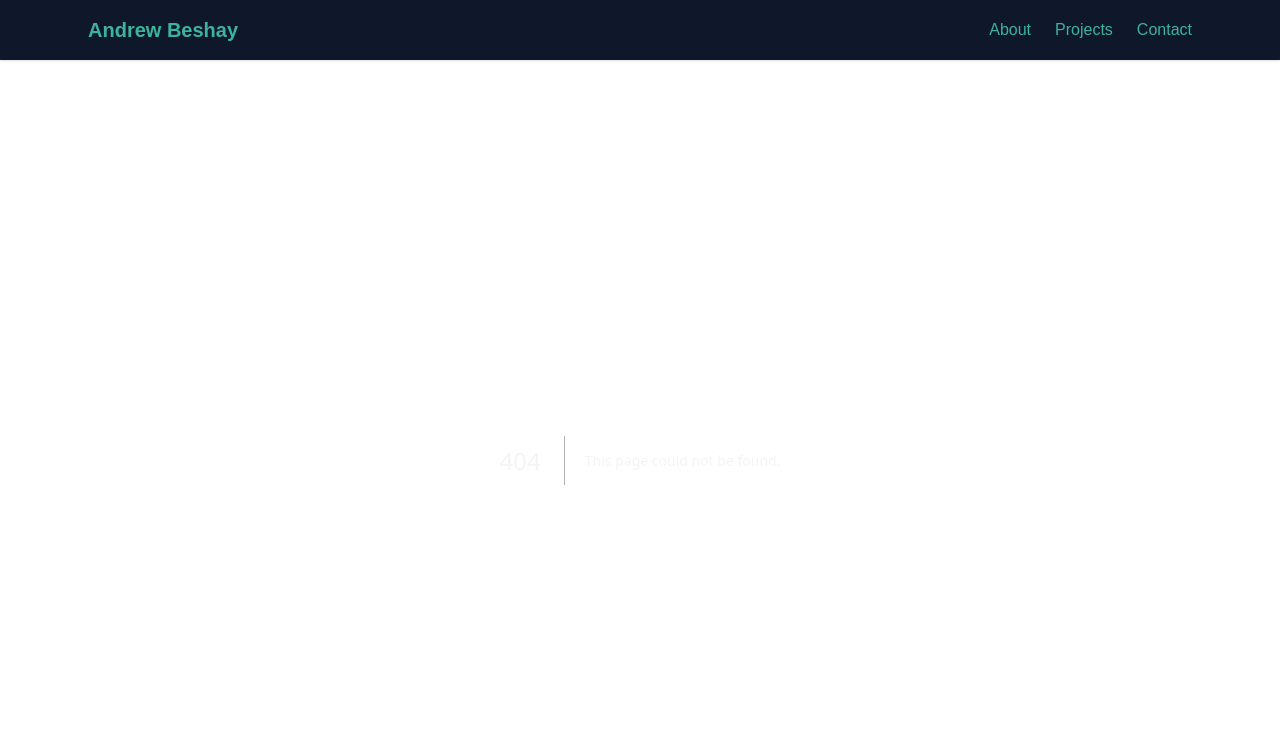
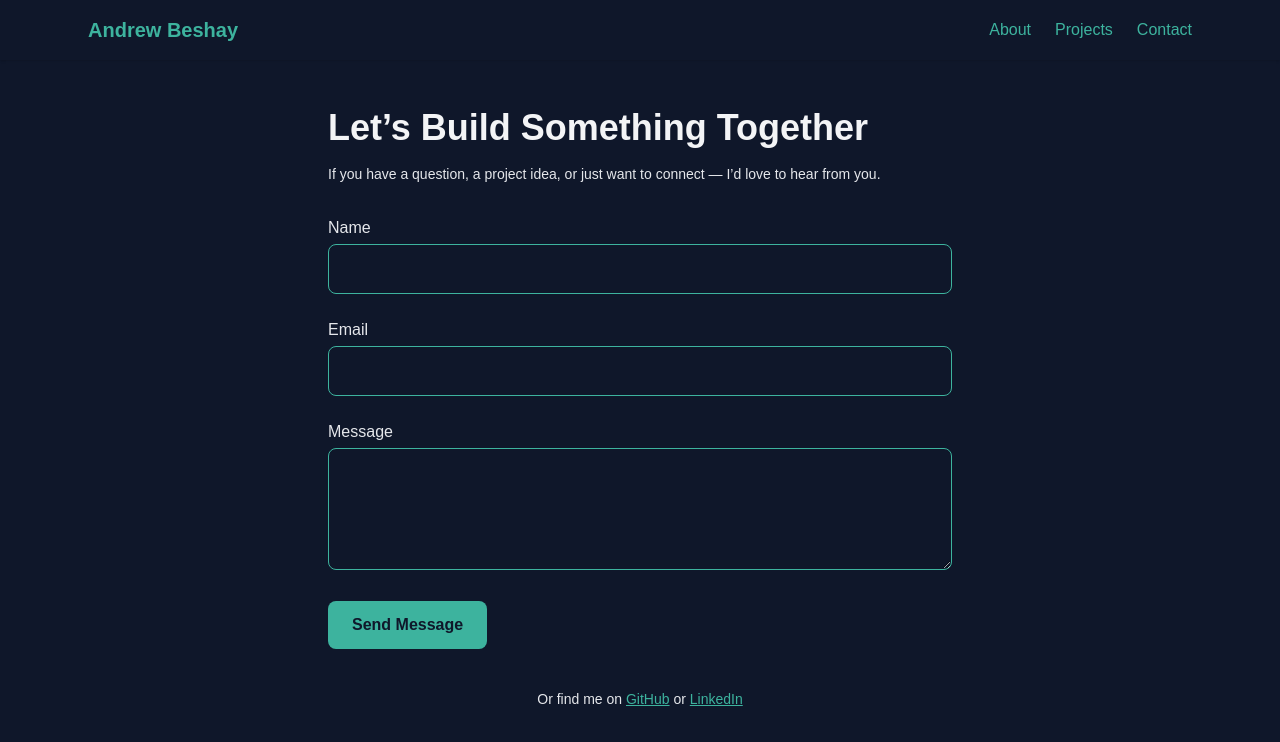
Before and after one commit to andrewbeshay25/My-Portfolio, a Next.js app: page /contact in a window 1280 px wide. Before the commit this address had no page. Shown: the top 742 px of the page. Built offline with nearby package versions, Linux system fonts and the light colour scheme.

Commit message:
Created contacting page

```diff
--- /dev/null
+++ b/src/app/contact/page.tsx
@@ -0,0 +1,61 @@
+export default function ContactPage() {
+    return (
+      <main className="max-w-2xl mx-auto px-6 py-12 text-[color:var(--color-text)]">
+        <h1 className="text-4xl font-bold text-[color:var(--color-primary)] mb-4">
+          Let’s Build Something Together
+        </h1>
+        <p className="mb-8 text-sm">
+          If you have a question, a project idea, or just want to connect — I’d love to hear from you.
+        </p>
+
+        <form className="space-y-6">
+          <div>
+            <label htmlFor="name" className="block mb-1 font-medium">Name</label>
+            <input
+              id="name"
+              type="text"
+              className="w-full p-3 rounded-lg border bg-transparent border-[color:var(--color-accent)] focus:outline-none focus:ring-2 focus:ring-[color:var(--color-accent)]"
+            />
+          </div>
+
+          <div>
+            <label htmlFor="email" className="block mb-1 font-medium">Email</label>
+            <input
+              id="email"
+              type="email"
+              className="w-full p-3 rounded-lg border bg-transparent border-[color:var(--color-accent)] focus:outline-none focus:ring-2 focus:ring-[color:var(--color-accent)]"
+            />
+          </div>
+
+          <div>
+            <label htmlFor="message" className="block mb-1 font-medium">Message</label>
+            <textarea
+              id="message"
+              rows={4}
+              className="w-full p-3 rounded-lg border bg-transparent border-[color:var(--color-accent)] focus:outline-none focus:ring-2 focus:ring-[color:var(--color-accent)]"
+            ></textarea>
+          </div>
+
+          <button
+            type="submit"
+            className="px-6 py-3 bg-[color:var(--color-accent)] text-[color:var(--color-background)] rounded-lg font-semibold hover:opacity-90 transition"
+          >
+            Send Message
+          </button>
+        </form>
+
+        <div className="mt-10 text-sm text-center">
+          <p>
+            Or find me on{" "}
+            <a href="https://github.com/andrewbeshay25" className="underline hover:opacity-80" target="_blank">
+              GitHub
+            </a>{" "}
+            or{" "}
+            <a href="https://linkedin.com/in/andrew-beshay1" className="underline hover:opacity-80" target="_blank">
+              LinkedIn
+            </a>
+          </p>
+        </div>
+      </main>
+    );
+  }
```
